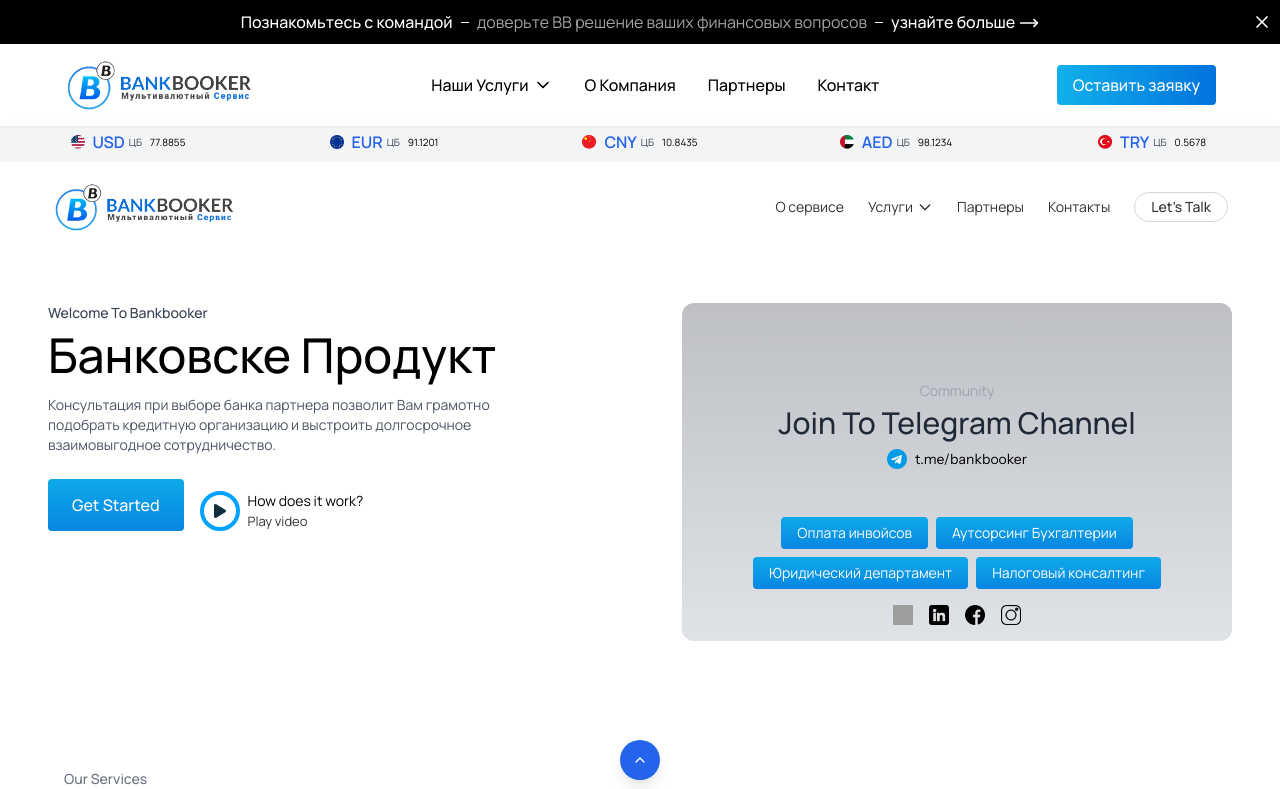
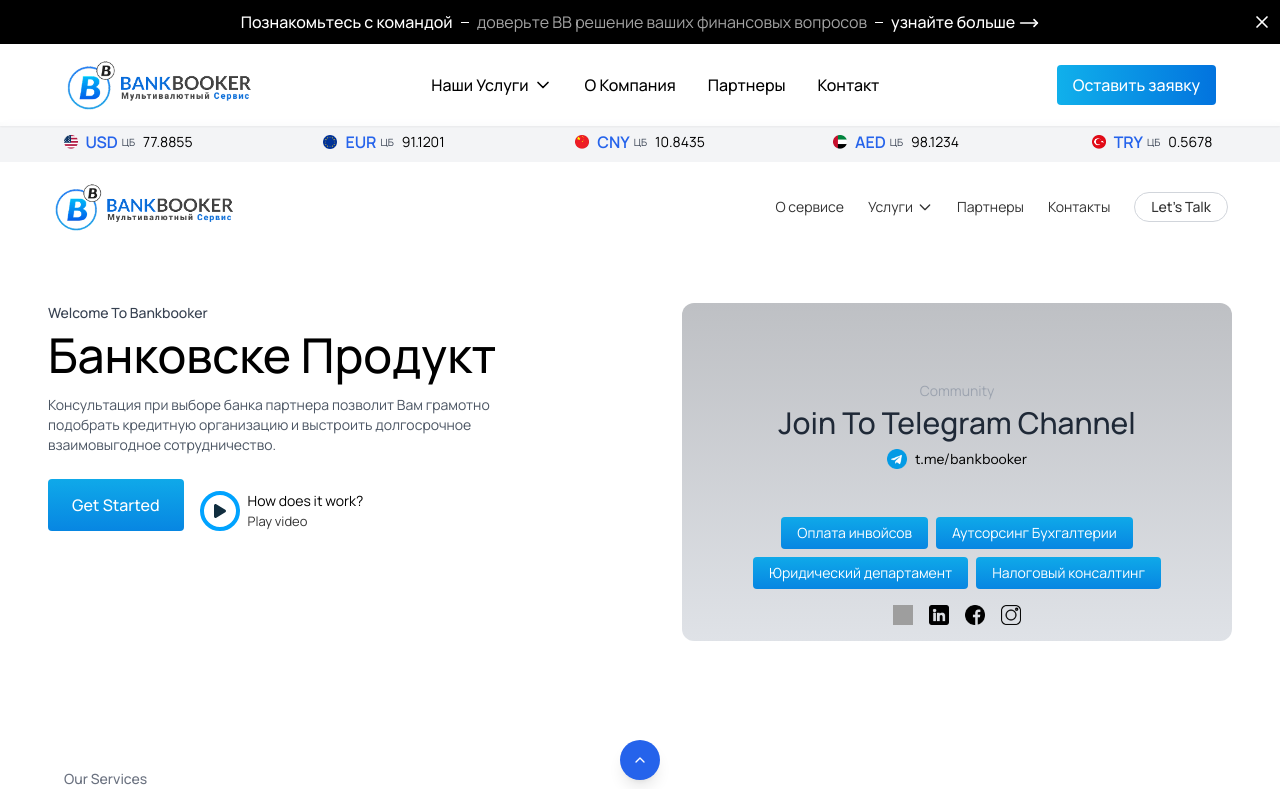
Before and after one commit to vnrnesia/bankbooker, a React (Vite) app: page /products in a window 1280 px wide. Shown: the top 789 px of the page. Built offline with nearby package versions, Linux system fonts and the light colour scheme; grey boxes are pictures that could not be loaded.

Commit message:
class fix

```diff
--- a/src/components/ui/Currency.jsx
+++ b/src/components/ui/Currency.jsx
@@ -61,7 +61,7 @@
                 <p className="text-blue-600 text-[10px] md:text-base ml-[8px] font-semibold">{rate.currency}</p>
                 <p className="text-gray-700 text-[10px] hidden md:block">ЦБ</p>
               </div>
-              <p className="text-[10px]">{rate.rate}</p>
+              <p className="text-[10px] md:text-sm">{rate.rate}</p>
             </div>
           </div>
         ))}
```
